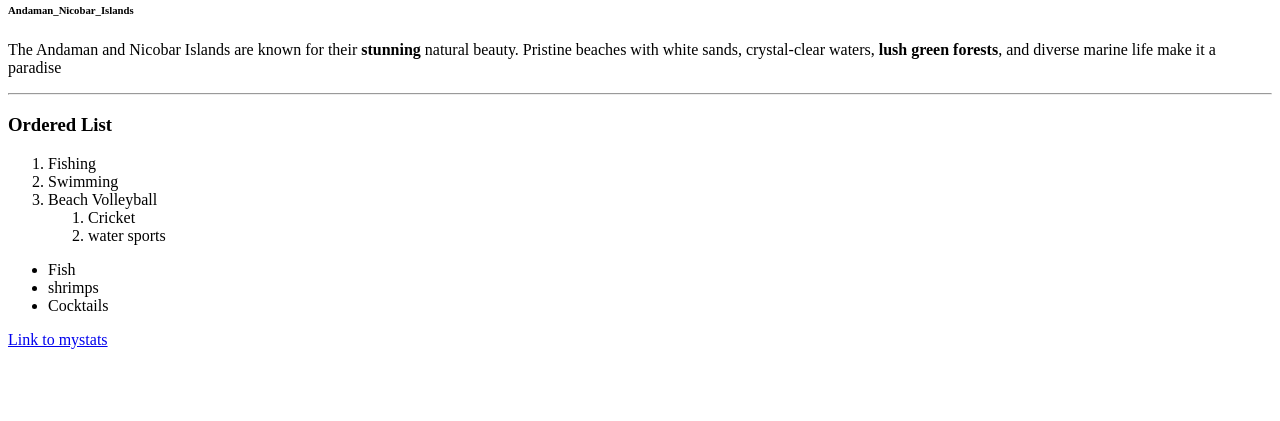
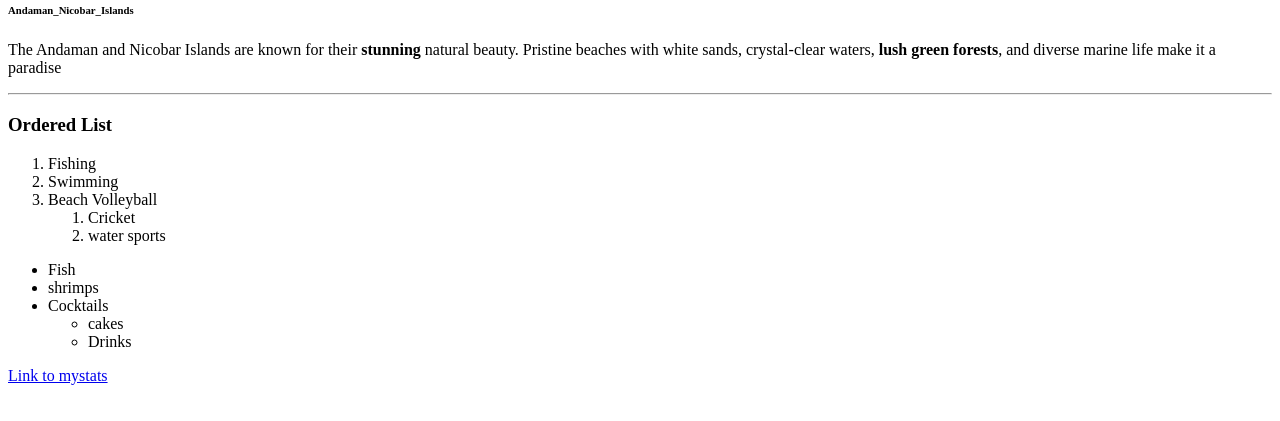
Before and after one commit to 44-563-WebApps-F23/44563-webapps-f23-assignment3-lok25esh, a plain HTML site: page index.html in a window 1280 px wide. Shown: the part 105-526 px from the top of the page. Drawn offline with Linux system fonts and the light colour scheme.

Commit message:
modified

```diff
--- a/index.html
+++ b/index.html
@@ -28,6 +28,10 @@
         <li>Fish</li>
         <li>shrimps</li>
         <li>Cocktails</li>
+        <ul>
+            <li>cakes</li>
+            <li>Drinks</li>
+        </ul>
 
     </ul>
     <a href="mystats.html">Link to mystats</a>
```
